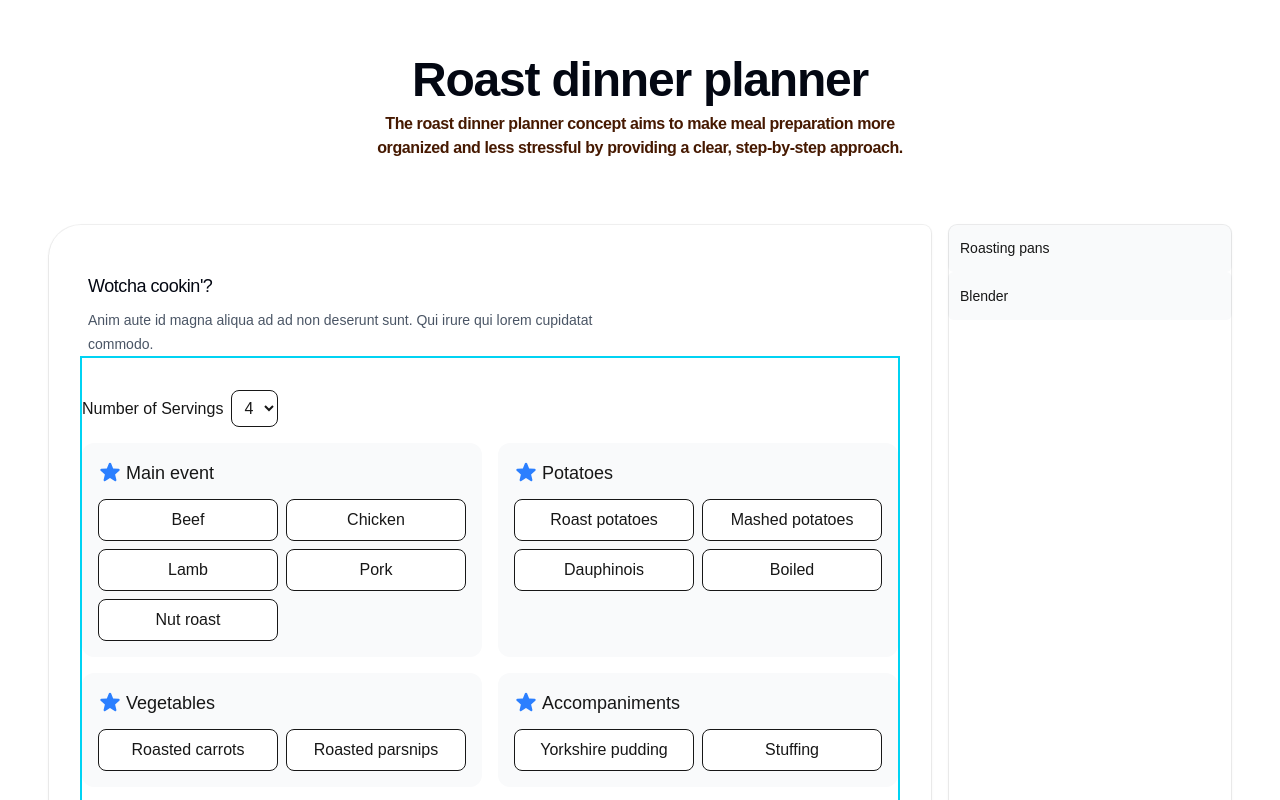
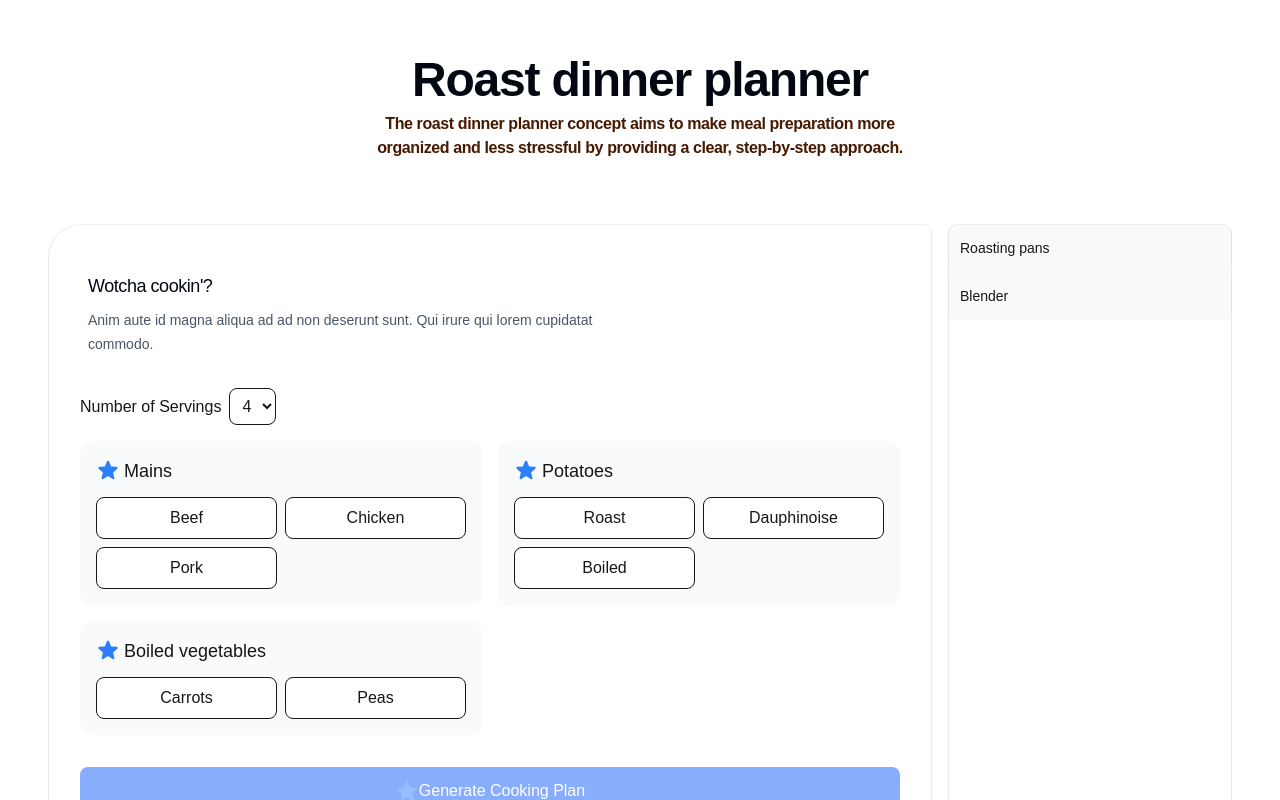
Before and after one commit to EmilyChristy/base-app, a Next.js app: page /planner in a window 1280 px wide. Built offline with nearby package versions, Linux system fonts and the light colour scheme.

Commit message:
Simplified models and now generates start of plan

```diff
--- a/src/components/RoastDinnerPlanner.tsx
+++ b/src/components/RoastDinnerPlanner.tsx
@@ -10,55 +10,17 @@ enum ItemType {
   Accompaniments = "accompaniments",
 }
 
-class CookingItemImpl implements CookingItem {
-  id: number;
-  name: string;
-  prepTime: number;
-  cookingTime: number;
-  restingTime: number;
-  totalTime?: number;
-
-  constructor(
-    id: number,
-    name: string,
-    prepTime: number,
-    cookingTime: number,
-    restingTime: number,
-    totalTime?: number
-  ) {
-    this.id = id;
-    this.name = name;
-    this.prepTime = prepTime;
-    this.cookingTime = cookingTime;
-    this.restingTime = restingTime;
-    this.totalTime = prepTime + cookingTime + restingTime;
-  }
-}
-// enum MainType {
-//   Beef = "beef",
-//   Chicken = "chicken",
-//   Lamb = "lamb",
-//   Pork = "pork",
+// interface CookingPlan {
+//   totalTime: number;
+//   steps: CookingStep[];
 // }
 
-interface CookingPlan {
-  totalTime: number;
-  steps: CookingStep[];
-}
-
-interface CookingStep {
-  stepNumber: number;
-  time: number;
-  description: string;
-  cookingItem: Item;
-}
-
-interface Item {
-  id: number;
-  type: ItemType;
-  name: string;
-  cookingItems: CookingItemImpl; //CookingItem[];
-}
+// interface CookingStep {
+//   stepNumber: number;
+//   time: number;
+//   description: string;
+//   cookingItem: Item;
+// }
 
 interface CookingItem {
   id: number;
@@ -69,171 +31,117 @@ interface CookingItem {
   totalTime?: number;
 }
 
-interface SelectedItem {
+interface CookingItemSelected extends CookingItem {
+  type?: ItemType;
+}
+
+interface CookingGroup {
   type: ItemType;
-  item: CookingItemImpl;
+  name: string;
+  items: CookingItem[];
 }
 
 export default function RoastDinnerPlanner() {
-  const [selectedItems, setSelectedItems] = useState<SelectedItem[]>([]);
-  // const [selectedItems, setSelectedItems] = useState<CookingItem[]>([]);
+  const [selectedItems, setSelectedItems] = useState<CookingItemSelected[]>([]);
   const [servings, setServings] = useState<number>(4);
-  const [generatedPlan, setGeneratedPlan] = useState<CookingPlan | null>(null);
+  const [generatedPlan, setGeneratedPlan] = useState<
+    CookingItemSelected[] | null
+  >(null);
 
-  const roastItems: Item[] = [
+  const roastItemsGrouped: CookingGroup[] = [
     {
-      id: 1,
       type: ItemType.Main,
-      name: "Main event",
-      cookingItems: [
-        { id: 1, name: "Beef", prepTime: 5, cookingTime: 10, restingTime: 20 },
+      name: "Mains",
+      items: [
+        {
+          id: 1,
+          name: "Beef",
+          prepTime: 10,
+          cookingTime: 120,
+          restingTime: 30,
+        },
         {
           id: 2,
           name: "Chicken",
-          prepTime: 5,
-          cookingTime: 10,
+          prepTime: 15,
+          cookingTime: 90,
           restingTime: 30,
         },
-        { id: 3, name: "Lamb", prepTime: 5, cookingTime: 10, restingTime: 20 },
-        { id: 4, name: "Pork", prepTime: 5, cookingTime: 10, restingTime: 25 },
+        {
+          id: 3,
+          name: "Pork",
+          prepTime: 10,
+          cookingTime: 120,
+          restingTime: 20,
+        },
+      ],
+    },
+    {
+      type: ItemType.Potatoes,
+      name: "Potatoes",
+      items: [
+        {
+          id: 4,
+          name: "Roast",
+          prepTime: 5,
+          cookingTime: 60,
+          restingTime: 0,
+        },
         {
           id: 5,
-          name: "Nut roast",
+          name: "Dauphinoise",
+          prepTime: 15,
+          cookingTime: 60,
+          restingTime: 0,
+        },
+        {
+          id: 6,
+          name: "Boiled",
           prepTime: 5,
-          cookingTime: 10,
+          cookingTime: 25,
           restingTime: 0,
         },
       ],
     },
     {
-      id: 2,
-      type: ItemType.Potatoes,
-      name: "Potatoes",
-      cookingItems: [
+      type: ItemType.Vegetables,
+      name: "Boiled vegetables",
+      items: [
         {
-          id: 1,
-          name: "Roast potatoes",
+          id: 7,
+          name: "Carrots",
           prepTime: 5,
-          cookingTime: 10,
+          cookingTime: 15,
           restingTime: 0,
         },
         {
-          id: 2,
-          name: "Mashed potatoes",
-          prepTime: 5,
+          id: 8,
+          name: "Peas",
+          prepTime: 1,
           cookingTime: 10,
-          restingTime: 0,
-        },
-        {
-          id: 3,
-          name: "Dauphinois",
-          prepTime: 5,
-          cookingTime: 10,
-          restingTime: 0,
-        },
-        { id: 4, name: "Boiled", prepTime: 5, cookingTime: 10, restingTime: 0 },
-      ],
-    },
-    {
-      id: 3,
-      type: ItemType.Vegetables,
-      name: "Vegetables",
-      cookingItems: [
-        {
-          id: 1,
-          name: "Roasted carrots",
-          prepTime: 10,
-          cookingTime: 40,
-          restingTime: 0,
-        },
-        {
-          id: 2,
-          name: "Roasted parsnips",
-          prepTime: 10,
-          cookingTime: 45,
-          restingTime: 0,
-        },
-      ],
-    },
-    {
-      id: 4,
-      type: ItemType.Accompaniments,
-      name: "Accompaniments",
-      cookingItems: [
-        {
-          id: 1,
-          name: "Yorkshire pudding",
-          prepTime: 15,
-          cookingTime: 20,
-          restingTime: 0,
-        },
-        {
-          id: 2,
-          name: "Stuffing",
-          prepTime: 10,
-          cookingTime: 40,
           restingTime: 0,
         },
       ],
     },
   ];
 
-  // const roastItemsOLD: Item[] = [
-  //   {
-  //     id: 1,
-  //     type: ItemType.Main,
-  //     name: "Roast Meat",
-  //     prepTime: 12,
-  //     cookingTime: 20,
-  //     restingTime: 0,
-  //     options: ["Beef", "Chicken", "Lamb", "Pork"],
-  //   },
-  //   {
-  //     id: 2,
-  //     type: ItemType.Potatoes,
-  //     name: "Potatoes",
-  //     prepTime: 12,
-  //     cookingTime: 20,
-  //     restingTime: 0,
-  //     options: ["Roast Potatoes", "Mashed Potatoes", "Dauphinoise"],
-  //   },
-  //   {
-  //     id: 3,
-  //     type: ItemType.Vegetables,
-  //     name: "Vegetables",
-  //     prepTime: 12,
-  //     cookingTime: 20,
-  //     restingTime: 0,
-  //     options: ["Roasted Carrots", "Broccoli", "Parsnips", "Peas"],
-  //   },
-  //   {
-  //     id: 4,
-  //     type: ItemType.Accompaniments,
-  //     name: "Accompaniments",
-  //     prepTime: 12,
-  //     cookingTime: 20,
-  //     restingTime: 0,
-  //     options: ["Yorkshire Pudding", "Gravy", "Stuffing"],
-  //   },
-  // ];
-
   //Add the selected item to the list of cooking items
-  const handleItemSelect = (
-    id: number,
-    item: CookingItemImpl,
-    type: ItemType
-  ) => {
+  const handleItemSelect = (id: number, item: CookingItem, type: ItemType) => {
     // debugger;
     const updatedSelection = [...selectedItems];
 
-    const existingCategoryIndex = updatedSelection.findIndex(
-      (s) => s.item.name === item.name
+    //make sure we only add the item to the list once
+    const doesAlreadyExist = selectedItems.find(
+      (existingItem) => existingItem.id === item.id
     );
 
-    if (existingCategoryIndex !== -1) {
-      updatedSelection[existingCategoryIndex] = { type, item };
-    } else {
-      updatedSelection.push({ type, item });
+    if (doesAlreadyExist == undefined) {
+      //add type
+      const selected_item: CookingItemSelected = {
+        ...item,
+        type: type,
+      };
+      updatedSelection.push(selected_item);
     }
 
     setSelectedItems(updatedSelection);
@@ -243,28 +151,14 @@ export default function RoastDinnerPlanner() {
   // generate the step by step plan
   const generatePlan = () => {
     // Get the list of selected items and sort them by their total time
+    // debugger;
+    const plan = selectedItems.sort();
 
-    let plan = selectedItems.sort();
-
-    // setGeneratedPlan(plan);
-
-    console.log(plan, "The plan");
-
-    // setGeneratedPlan(plan);
-
-    // setGeneratedPlan({
-    //   totalTime: 120,
-    //   steps: [
-    //     { stepNumber: 1, time: 0, description: "Preheat oven to 180°C", cookingItem:[]] },
-    //     { stepNumber: 2, time: 15, description: "Prepare meat and season" },
-    //     { stepNumber: 3, time: 45, description: "Start roasting meat" },
-    //     { stepNumber: 4, time: 60, description: "Prepare vegetables" },
-    //   ],
-    // });
+    setGeneratedPlan(plan);
   };
 
   return (
-    <div className="roastdinner  px-0 py-8 border-2 border-cyan-400">
+    <div className="roastdinner  px-0 py-8 border-0 border-cyan-400">
       <section className="mb-8">
         <div className="flex items-center mb-4">
           <h2>Number of Servings</h2>
@@ -282,29 +176,28 @@ export default function RoastDinnerPlanner() {
         </div>
 
         <div className="grid md:grid-cols-2 gap-4">
-          {roastItems.map((roastItem) => (
-            <div key={roastItem.id} className="bg-gray-50 p-4 rounded-xl">
+          {roastItemsGrouped.map((roastItemGroup) => (
+            <div
+              key={roastItemGroup.name}
+              className="bg-gray-50 p-4 rounded-xl"
+            >
               <h2 className="text-lg mb-3 flex items-center">
                 <StarIcon className="mr-1 mb-0.5 size-6 text-blue-500" />
-                {roastItem.name}
+                {roastItemGroup.name}
               </h2>
               <div className="grid grid-cols-2 gap-2">
-                {/* {roastItem.options.map((item) => ( */}
-
-                {roastItem.cookingItems.map((cookingItem) => (
+                {roastItemGroup.items.map((cookingItem) => (
                   <button
-                    key={cookingItem.name}
+                    key={cookingItem.id}
                     onClick={() =>
                       handleItemSelect(
-                        roastItem.id,
+                        cookingItem.id,
                         cookingItem,
-                        roastItem.type
+                        roastItemGroup.type
                       )
                     }
                     className={`p-2 rounded-lg transition-all ${
-                      selectedItems.some(
-                        (s) => s.item.name === cookingItem.name
-                      )
+                      selectedItems.some((s) => s.name === cookingItem.name)
                         ? "bg-blue-500 text-white"
                         : "bg-white border hover:bg-blue-100"
                     }`}
@@ -335,18 +228,22 @@ export default function RoastDinnerPlanner() {
               Cooking Timeline
             </h2>
             <div className="space-y-3">
-              {generatedPlan.steps.map((step, index) => (
+              {generatedPlan.map((step, index) => (
                 <div key={index} className="bg-white p-4 rounded-lg shadow-sm">
                   <p className="font-semibold text-blue-600">
-                    {step.time} minutes
+                    {step.cookingTime} minutes
                   </p>
-                  <p>{step.description}</p>
+                  <p>
+                    {step.type} - {step.name}
+                  </p>
+                  <p>No description yet</p>
                 </div>
               ))}
             </div>
             <div className="mt-4 text-center">
               <p className="text-lg font-bold">
-                Total Cooking Time: {generatedPlan.totalTime} minutes
+                Total Cooking Time:
+                {/* {generatedPlan.totalTime} minutes */}
               </p>
             </div>
           </div>
```
